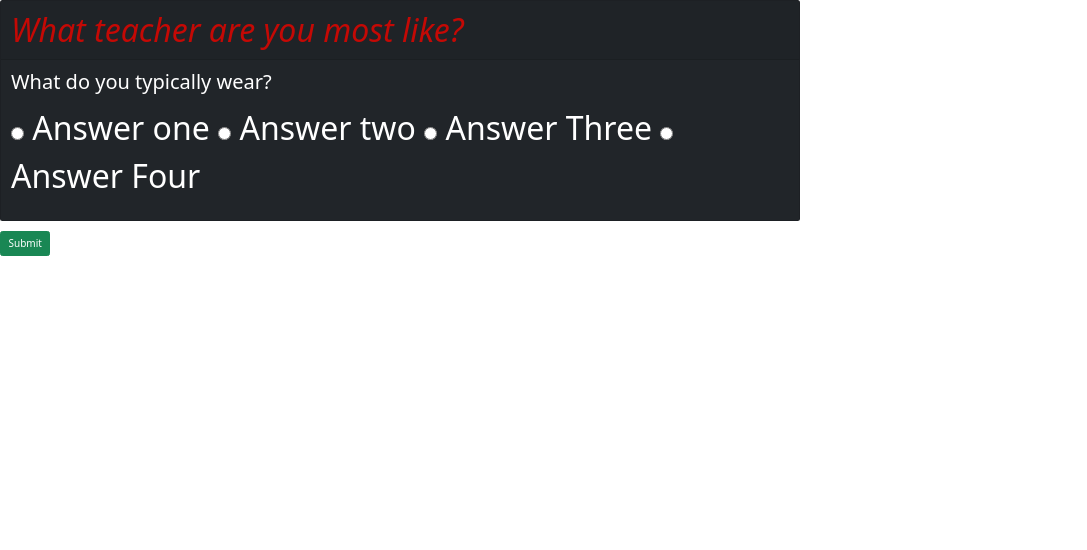
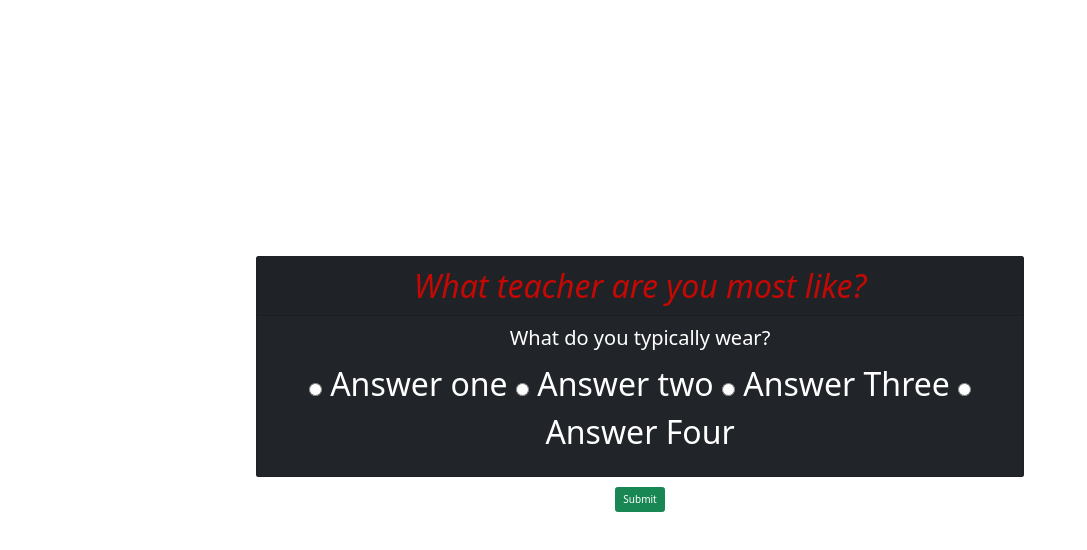
Before and after one commit to staten-island-tech/quiz-game-whalensfavorites, a website built with Parcel: page src/quiz.html in a window 1280 px wide. Shown: the whole page, without its empty margins (0-1087 px from the left). Built offline with nearby package versions, Linux system fonts and the light colour scheme.

Commit message:
Update _quiz.scss

```diff
--- a/src/scss/_quiz.scss
+++ b/src/scss/_quiz.scss
@@ -16,3 +16,11 @@ body {
 #quiz-content {
   font-size: 4vh;
 }
+
+#quiz-content {
+  text-align: center;
+  margin: 0 auto;
+  padding: 20%;
+  display: flex;
+  flex-direction: column;
+}
```
